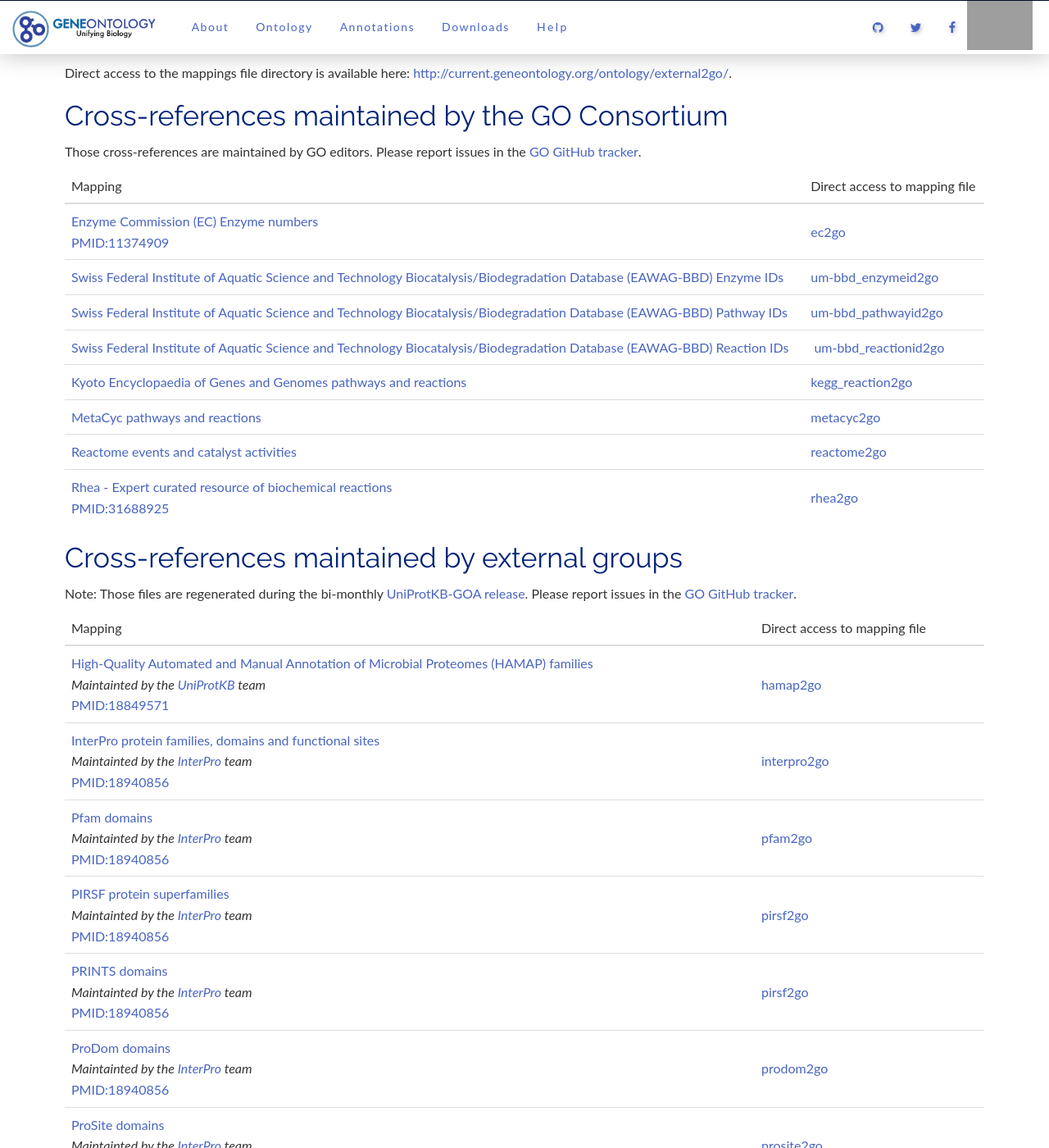
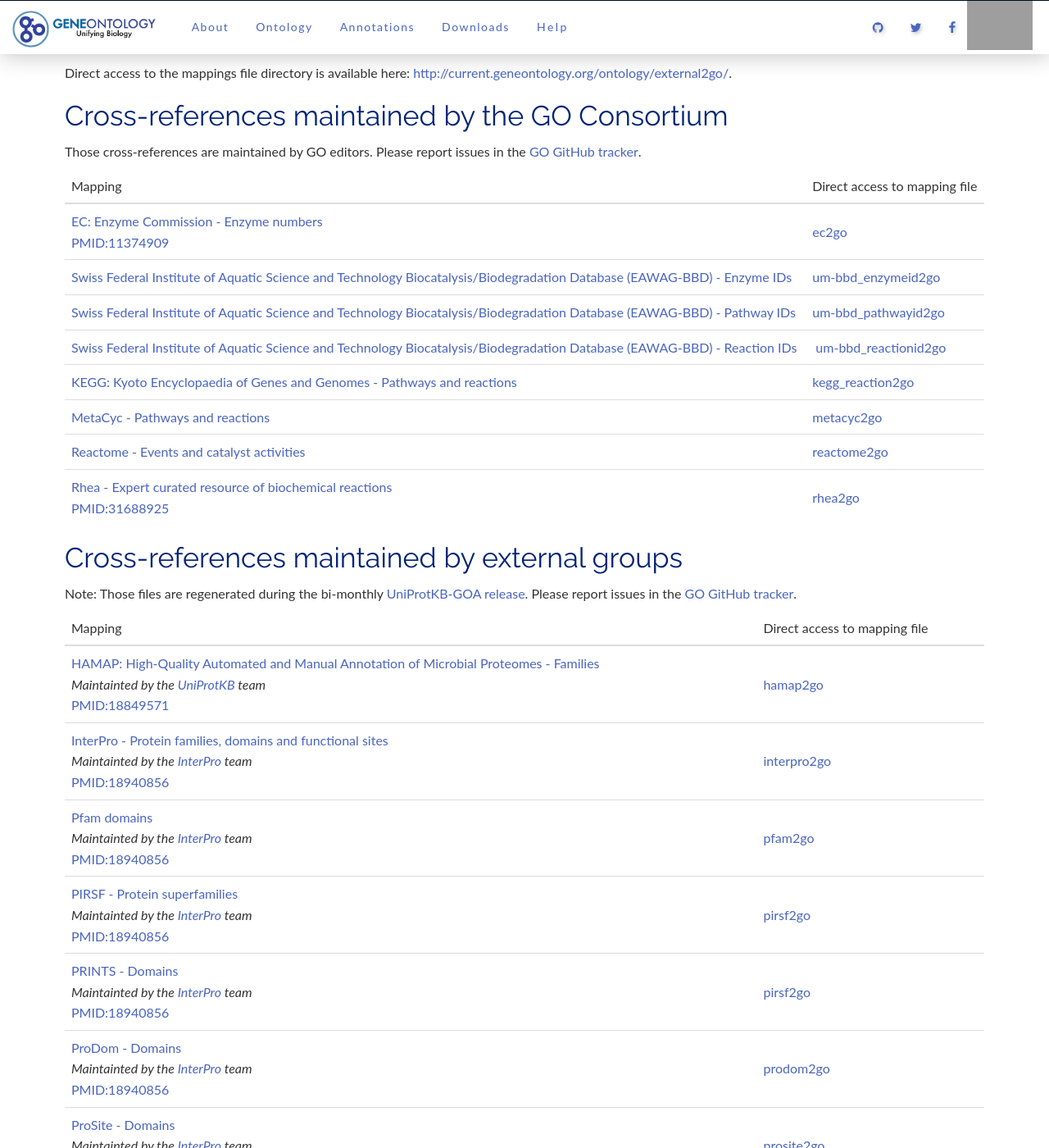
Before and after one commit to geneontology/geneontology.github.io, a Jekyll site: the page built from _docs/download-mappings.md, in a window 1280 px wide and 1400 px high, scrolled down 648 px. Shown: the whole window at 82% size. Built offline with Jekyll 4.4.1, drawn with Linux system fonts in a browser that asks for light colours; nearby versions of some CDN libraries; some of the changed text lies outside the part shown; grey boxes are pictures that could not be loaded.

Commit message:
Update download-mappings.md

```diff
--- a/_docs/download-mappings.md
+++ b/_docs/download-mappings.md
@@ -37,13 +37,13 @@
 
 |Mapping |Direct access to mapping file|
 |--------|---------|
-|**[Enzyme Commission (EC) Enzyme numbers](https://www.qmul.ac.uk/sbcs/iubmb/){:target="blank"}** <br>[PMID:11374909](http://www.ncbi.nlm.nih.gov/pubmed/11374909){:target="blank"} |[ec2go](http://geneontology.org/external2go/ec2go)|
-|**[Swiss Federal Institute of Aquatic Science and Technology Biocatalysis/Biodegradation Database (EAWAG-BBD) Enzyme IDs](http://eawag-bbd.ethz.ch/aboutBBD.html){:target="blank"}** | [um-bbd_enzymeid2go](http://geneontology.org/external2go/um-bbd_enzymeid2go)|
-|**[Swiss Federal Institute of Aquatic Science and Technology Biocatalysis/Biodegradation Database (EAWAG-BBD) Pathway IDs](http://eawag-bbd.ethz.ch/aboutBBD.html){:target="blank"}** | [um-bbd_pathwayid2go](http://geneontology.org/external2go/um-bbd_pathwayid2go)|
-|**[Swiss Federal Institute of Aquatic Science and Technology Biocatalysis/Biodegradation Database (EAWAG-BBD) Reaction IDs](http://eawag-bbd.ethz.ch/aboutBBD.html){:target="blank"}** | [um-bbd_reactionid2go](http://geneontology.org/external2go/um-bbd_reactionid2go)|
-|**[Kyoto Encyclopaedia of Genes and Genomes pathways and reactions](http://www.genome.jp/kegg/){:target="blank"}**  |[kegg_reaction2go](http://geneontology.org/external2go/kegg_reaction2go)|
-|**[MetaCyc pathways and reactions](http://metacyc.org/){:target="blank"}** | [metacyc2go](http://geneontology.org/external2go/metacyc2go)|
-|**[Reactome events and catalyst activities](http://www.reactome.org/){:target="blank"}** |  [reactome2go](http://geneontology.org/external2go/reactome2go)|
+|**[EC: Enzyme Commission - Enzyme numbers](https://www.qmul.ac.uk/sbcs/iubmb/){:target="blank"}** <br>[PMID:11374909](http://www.ncbi.nlm.nih.gov/pubmed/11374909){:target="blank"} |[ec2go](http://geneontology.org/external2go/ec2go)|
+|**[Swiss Federal Institute of Aquatic Science and Technology Biocatalysis/Biodegradation Database (EAWAG-BBD) - Enzyme IDs](http://eawag-bbd.ethz.ch/aboutBBD.html){:target="blank"}** | [um-bbd_enzymeid2go](http://geneontology.org/external2go/um-bbd_enzymeid2go)|
+|**[Swiss Federal Institute of Aquatic Science and Technology Biocatalysis/Biodegradation Database (EAWAG-BBD) - Pathway IDs](http://eawag-bbd.ethz.ch/aboutBBD.html){:target="blank"}** | [um-bbd_pathwayid2go](http://geneontology.org/external2go/um-bbd_pathwayid2go)|
+|**[Swiss Federal Institute of Aquatic Science and Technology Biocatalysis/Biodegradation Database (EAWAG-BBD) - Reaction IDs](http://eawag-bbd.ethz.ch/aboutBBD.html){:target="blank"}** | [um-bbd_reactionid2go](http://geneontology.org/external2go/um-bbd_reactionid2go)|
+|**[KEGG: Kyoto Encyclopaedia of Genes and Genomes - Pathways and reactions](http://www.genome.jp/kegg/){:target="blank"}**  |[kegg_reaction2go](http://geneontology.org/external2go/kegg_reaction2go)|
+|**[MetaCyc - Pathways and reactions](http://metacyc.org/){:target="blank"}** | [metacyc2go](http://geneontology.org/external2go/metacyc2go)|
+|**[Reactome - Events and catalyst activities](http://www.reactome.org/){:target="blank"}** |  [reactome2go](http://geneontology.org/external2go/reactome2go)|
 |**[Rhea - Expert curated resource of biochemical reactions](http://www.ebi.ac.uk/rhea/){:target="blank"}** <br>[PMID:31688925](http://www.ncbi.nlm.nih.gov/pubmed/31688925){:target="blank"} | [rhea2go](http://geneontology.org/external2go/rhea2go)|
 
 
@@ -53,17 +53,17 @@
 
 |Mapping |Direct access to mapping file|
 |--------|---------|
-|**[High-Quality Automated and Manual Annotation of Microbial Proteomes (HAMAP) families](http://www.expasy.org/sprot/hamap/){:target="blank"}** <br> *Maintainted by the [UniProtKB](https://www.uniprot.org/){:target="blank"} team* <br> [PMID:18849571](http://www.ncbi.nlm.nih.gov/pubmed/18849571){:target="blank"} | [hamap2go](http://geneontology.org/external2go/hamap2go) |
-|**[InterPro protein families, domains and functional sites](http://www.ebi.ac.uk/interpro/){:target="blank"}** <br>*Maintainted by the [InterPro](http://www.ebi.ac.uk/interpro/) team* <br>[PMID:18940856](http://www.ncbi.nlm.nih.gov/pubmed/18940856){:target="blank"} |[interpro2go](http://geneontology.org/external2go/interpro2go)|
+|**[HAMAP: High-Quality Automated and Manual Annotation of Microbial Proteomes - Families](http://www.expasy.org/sprot/hamap/){:target="blank"}** <br> *Maintainted by the [UniProtKB](https://www.uniprot.org/){:target="blank"} team* <br> [PMID:18849571](http://www.ncbi.nlm.nih.gov/pubmed/18849571){:target="blank"} | [hamap2go](http://geneontology.org/external2go/hamap2go) |
+|**[InterPro - Protein families, domains and functional sites](http://www.ebi.ac.uk/interpro/){:target="blank"}** <br>*Maintainted by the [InterPro](http://www.ebi.ac.uk/interpro/) team* <br>[PMID:18940856](http://www.ncbi.nlm.nih.gov/pubmed/18940856){:target="blank"} |[interpro2go](http://geneontology.org/external2go/interpro2go)|
 |**[Pfam domains](http://pfam.xfam.org/){:target="blank"}** <br>*Maintainted by the [InterPro](http://www.ebi.ac.uk/interpro/) team* <br>[PMID:18940856](http://www.ncbi.nlm.nih.gov/pubmed/18940856){:target="blank"}|[pfam2go](http://geneontology.org/external2go/pfam2go)|
-|**[PIRSF protein superfamilies](http://pir.georgetown.edu/pirwww/dbinfo/pirsf.shtml){:target="blank"}** <br>*Maintainted by the [InterPro](http://www.ebi.ac.uk/interpro/) team* <br>[PMID:18940856](http://www.ncbi.nlm.nih.gov/pubmed/18940856){:target="blank"}|[pirsf2go](http://geneontology.org/external2go/pirsf2go)|
-|**[PRINTS domains](http://www.bioinf.manchester.ac.uk/dbbrowser/PRINTS/){:target="blank"}**<br>*Maintainted by the [InterPro](http://www.ebi.ac.uk/interpro/) team* <br>[PMID:18940856](http://www.ncbi.nlm.nih.gov/pubmed/18940856){:target="blank"} |[pirsf2go](http://geneontology.org/external2go/pirsf2go)|
-|**[ProDom domains](http://prodom.prabi.fr/prodom/current/html/home.php){:target="blank"}** <br>*Maintainted by the [InterPro](http://www.ebi.ac.uk/interpro/) team* <br>[PMID:18940856](http://www.ncbi.nlm.nih.gov/pubmed/18940856){:target="blank"} |[prodom2go](http://geneontology.org/external2go/prodom2go)|
-|**[ProSite domains](http://www.expasy.ch/prosite/){:target="blank"}**<br>*Maintainted by the [InterPro](http://www.ebi.ac.uk/interpro/) team* <br>[PMID:18940856](http://www.ncbi.nlm.nih.gov/pubmed/18940856){:target="blank"} |[prosite2go](http://geneontology.org/external2go/prosite2go)|
-|**[Rfam RNA families](http://rfam.xfam.org/){:target="blank"}**<br>|[rfam2go](http://geneontology.org/external2go/rfam2go)|
-|**[SMART domains](http://smart.embl-heidelberg.de/){:target="blank"}** <br> *Maintainted by the [InterPro](http://www.ebi.ac.uk/interpro/) team* <br>[PMID:29040681](http://www.ncbi.nlm.nih.gov/pubmed/29040681){:target="blank"} |[smart2go](http://geneontology.org/external2go/smart2go)|
+|**[PIRSF - Protein superfamilies](http://pir.georgetown.edu/pirwww/dbinfo/pirsf.shtml){:target="blank"}** <br>*Maintainted by the [InterPro](http://www.ebi.ac.uk/interpro/) team* <br>[PMID:18940856](http://www.ncbi.nlm.nih.gov/pubmed/18940856){:target="blank"}|[pirsf2go](http://geneontology.org/external2go/pirsf2go)|
+|**[PRINTS - Domains](http://www.bioinf.manchester.ac.uk/dbbrowser/PRINTS/){:target="blank"}**<br>*Maintainted by the [InterPro](http://www.ebi.ac.uk/interpro/) team* <br>[PMID:18940856](http://www.ncbi.nlm.nih.gov/pubmed/18940856){:target="blank"} |[pirsf2go](http://geneontology.org/external2go/pirsf2go)|
+|**[ProDom - Domains](http://prodom.prabi.fr/prodom/current/html/home.php){:target="blank"}** <br>*Maintainted by the [InterPro](http://www.ebi.ac.uk/interpro/) team* <br>[PMID:18940856](http://www.ncbi.nlm.nih.gov/pubmed/18940856){:target="blank"} |[prodom2go](http://geneontology.org/external2go/prodom2go)|
+|**[ProSite - Domains](http://www.expasy.ch/prosite/){:target="blank"}**<br>*Maintainted by the [InterPro](http://www.ebi.ac.uk/interpro/) team* <br>[PMID:18940856](http://www.ncbi.nlm.nih.gov/pubmed/18940856){:target="blank"} |[prosite2go](http://geneontology.org/external2go/prosite2go)|
+|**[Rfam - RNA families](http://rfam.xfam.org/){:target="blank"}**<br>|[rfam2go](http://geneontology.org/external2go/rfam2go)|
+|**[SMART - Domains](http://smart.embl-heidelberg.de/){:target="blank"}** <br> *Maintainted by the [InterPro](http://www.ebi.ac.uk/interpro/) team* <br>[PMID:29040681](http://www.ncbi.nlm.nih.gov/pubmed/29040681){:target="blank"} |[smart2go](http://geneontology.org/external2go/smart2go)|
 |**[UniProt Keywords](https://www.uniprot.org/keywords/)**<br>Mapping of GO terms to UniProt Knowledgebase keywords. <br>*Maintainted by the [UniProt](http://www.uniprot.org/){:target="blank"} and [UniProtKB-GOA](https://www.ebi.ac.uk/GOA/){:target="blank"}* <br> [PMID:25378336](https://www.ncbi.nlm.nih.gov/pubmed/25378336){:target="blank"} |[uniprotkb_kw2go](http://geneontology.org/external2go/uniprotkb_kw2go)|
-|**[UniProt Subcellular location](https://www.uniprot.org/locations/)**<br> Mapping of GO terms to UniProt Subcellular location terms. <br>*Maintainted by the [UniProt](http://www.uniprot.org/){:target="blank"} and [UniProtKB-GOA](https://www.ebi.ac.uk/GOA/){:target="blank"}<br>[PMID:25378336](https://www.ncbi.nlm.nih.gov/pubmed/25378336){:target="blank"} |	[uniprotkb_sl2go](http://geneontology.org/external2go/uniprotkb_sl2go)|
+|**[UniProt Subcellular location](https://www.uniprot.org/locations/)**<br> Mapping of GO terms to UniProt Subcellular location terms. <br>*Maintainted by the [UniProt](http://www.uniprot.org/){:target="blank"} and [UniProtKB-GOA](https://www.ebi.ac.uk/GOA/)*{:target="blank"}<br>[PMID:25378336](https://www.ncbi.nlm.nih.gov/pubmed/25378336){:target="blank"} |	[uniprotkb_sl2go](http://geneontology.org/external2go/uniprotkb_sl2go)|
 |**[UniRules](https://www.uniprot.org/unirule/)**<br> Mapping of GO terms to UniProt Subcellular location terms. <br>*Maintainted by the [UniProt](http://www.uniprot.org/){:target="blank"} team* |[unirule2go](http://geneontology.org/external2go/unirule2go)|
 
 
@@ -71,10 +71,10 @@
 
 |Mapping |Last update |	File name|
 |--------|------------|---------|
-|**COG functional categories** <br>[Clusters of Orthologous Groups (COG)](https://www.ncbi.nlm.nih.gov/COG/index.html){:target="blank"}<br> *Constructed by Michael Ashburner and Jane Lomax* |June 2004 |	cog2go|
-|**Expressed Gene Anatomy Database (EGAD)** <br> *Constructed by Michael Ashburner* | Oct 2000 | egad2go|
-|**E. coli Genome and Proteome functional categories (GenProtEC)** <br>*Constructed by Heather Butler and Michael Ashburner*|Dec 2000 	|genprotec2go|
-|**JCVI (TIGRFAM) protein families**<br>[JCVI (TIGRFAM) protein families](https://www.jcvi.org/publications/tigrfams-protein-family-resource-functional-identification-proteins){:target="blank"}<br>*Constructed by Michelle Gwinn and other TIGR staff*| NA |	tigrfams2go|
+|**COG - Functional categories** <br>[Clusters of Orthologous Groups (COG)](https://www.ncbi.nlm.nih.gov/COG/index.html){:target="blank"}<br> *Constructed by Michael Ashburner and Jane Lomax* |June 2004 |	cog2go|
+|**EGAD: Expressed Gene Anatomy Database** <br> *Constructed by Michael Ashburner* | Oct 2000 | egad2go|
+|**GenProtEC: E. coli Genome and Proteome functional categories** <br>*Constructed by Heather Butler and Michael Ashburner*|Dec 2000 	|genprotec2go|
+|**TIGRFAM: JCVI protein families**<br>[JCVI (TIGRFAM) protein families](https://www.jcvi.org/publications/tigrfams-protein-family-resource-functional-identification-proteins){:target="blank"}<br>*Constructed by Michelle Gwinn and other TIGR staff*| NA |	tigrfams2go|
 |**JCVI roles**<br>[JCVI roles](https://www.jcvi.org/){:target="blank"}<br>  *Constructed by Michael Ashburner*|Jan 2004 	| tigr2go|
 |**MIPS FunCat**<br>[MIPS Functional Catalogue (FunCat)](http://mips.gsf.de/funcatDB/){:target="blank"}<br> *Constructed by Michael Ashburner and Midori Harris*|NA|	mips2go|
 |**MultiFun cell function assignment schema classifications**<br>  *Constructed by Michael Ashburner, Jane Lomax and Margrethe Hauge Serres*|Dec 2005 |	multifun2go|
```
